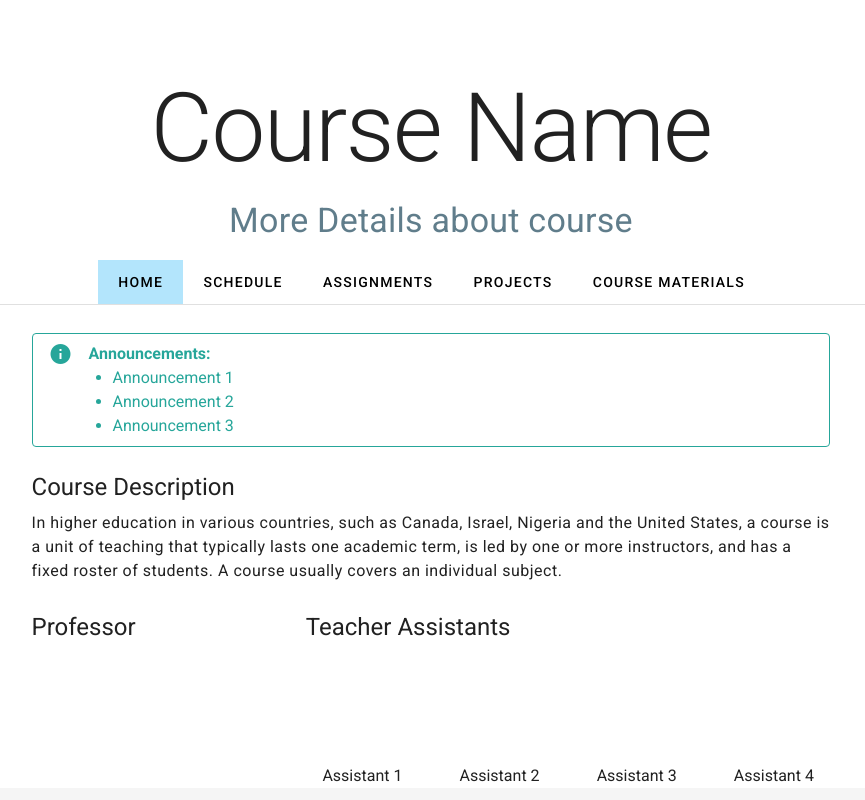
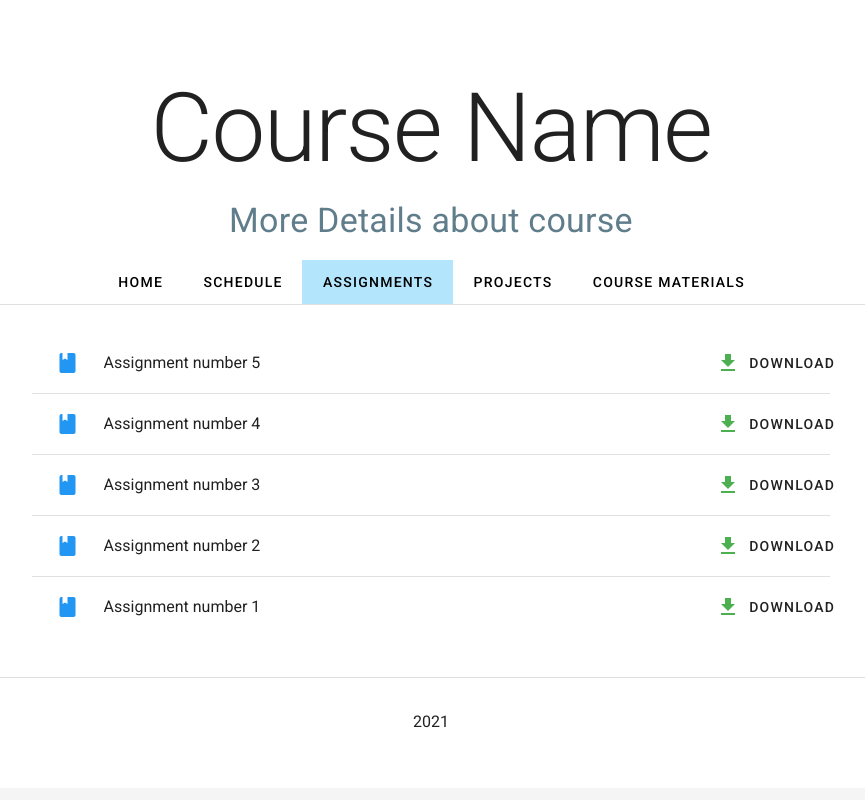
Before and after one commit to Amin-MAG/course-template, a Nuxt app: page / in a window 1280 px wide. Shown: the top 800 px of the page, without its empty margins (209-1074 px from the left). Built offline with nearby package versions, Linux system fonts and the light colour scheme.

Commit message:
Add Assignments component

```diff
--- /dev/null
+++ b/components/Assignments.vue
@@ -0,0 +1,36 @@
+<template>
+  <v-row justify="center" align="center" class="mt-4">
+    <v-col cols="1"/>
+    <v-col cols="10" class="justify-center">
+      <v-list subheader>
+        <v-list-item
+          v-for="(assignment, index) in assignments.reverse()"
+          :style="index!==0 ? 'border-top: solid #E0E0E0 1px' : ''"
+          :key="index">
+          <v-list-item-avatar>
+            <v-icon color="blue">mdi-book</v-icon>
+          </v-list-item-avatar>
+          <v-list-item-title v-text="assignment.name"/>
+          <v-list-item-action>
+            <v-btn text>
+              <v-icon class="mr-2" color="green">mdi-download</v-icon>
+              Download
+            </v-btn>
+          </v-list-item-action>
+        </v-list-item>
+      </v-list>
+    </v-col>
+    <v-col cols="1"/>
+  </v-row>
+</template>
+
+<script>
+  export default {
+    name: "Assignments",
+    props: ['assignments']
+  }
+</script>
+
+<style scoped>
+
+</style>
--- a/pages/index.vue
+++ b/pages/index.vue
@@ -29,7 +29,8 @@
 
       <v-divider/>
 
-      <homepage v-show="page===HOME_PAGE" :people="people"/>
+      <about v-show="page===HOME_PAGE" :people="people"/>
+      <assignments v-show="page===ASSIGNMENT_PAGE" :assignments="assignments"/>
 
       <v-divider class="my-8"/>
 
@@ -42,10 +43,11 @@
 
 <script>
 
-  import Homepage from "../components/Homepage";
+  import About from "../components/About";
   import Footer from "../components/Footer";
 
   const HOME_PAGE = 'home';
+  const ASSIGNMENT_PAGE = 'assignments';
 
   const MALE_PROFILE = require('../static/images/profile-boy.jpg');
   const FEMALE_PROFILE = require('../static/images/profile-girl.jpg');
@@ -53,15 +55,19 @@
   export default {
     computed: {
       HOME_PAGE: () => HOME_PAGE,
+      ASSIGNMENT_PAGE: () => ASSIGNMENT_PAGE,
     },
     data: () => ({
+      page: ASSIGNMENT_PAGE,
+
+      // Main Menu
       menu: [
         {
           pageName: HOME_PAGE,
           text: "Home"
         },
         {
-          pageName: "Schedule",
+          pageName: "schedule",
           text: "Schedule"
         },
         {
@@ -77,8 +83,32 @@
           text: "Course Materials"
         },
       ],
-      page: "home",
 
+      // Assignments
+      assignments: [
+        {
+          name: "Assignment number 1",
+          file: ''
+        },
+        {
+          name: "Assignment number 2",
+          file: ''
+        },
+        {
+          name: "Assignment number 3",
+          file: ''
+        },
+        {
+          name: "Assignment number 4",
+          file: ''
+        },
+        {
+          name: "Assignment number 5",
+          file: ''
+        }
+      ],
+
+      // Characters
       people: {
         professor: {
           name: "Professor",
@@ -128,6 +158,6 @@
         ]
       }
     }),
-    components: { Footer, Homepage }
+    components: { Footer, About }
   }
 </script>
```
Also changed, not shown: components/About.vue (renamed from components/Homepage.vue).
